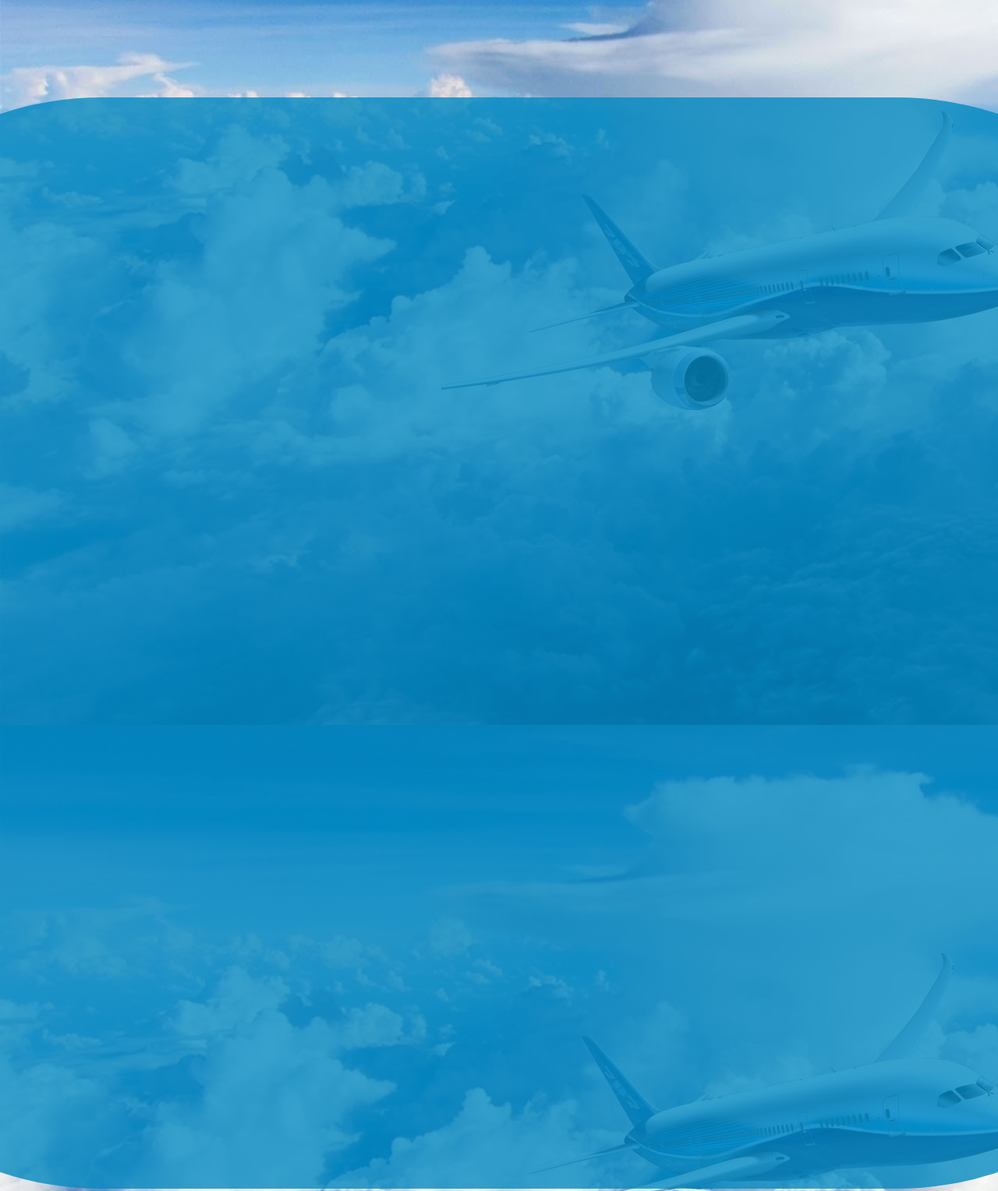
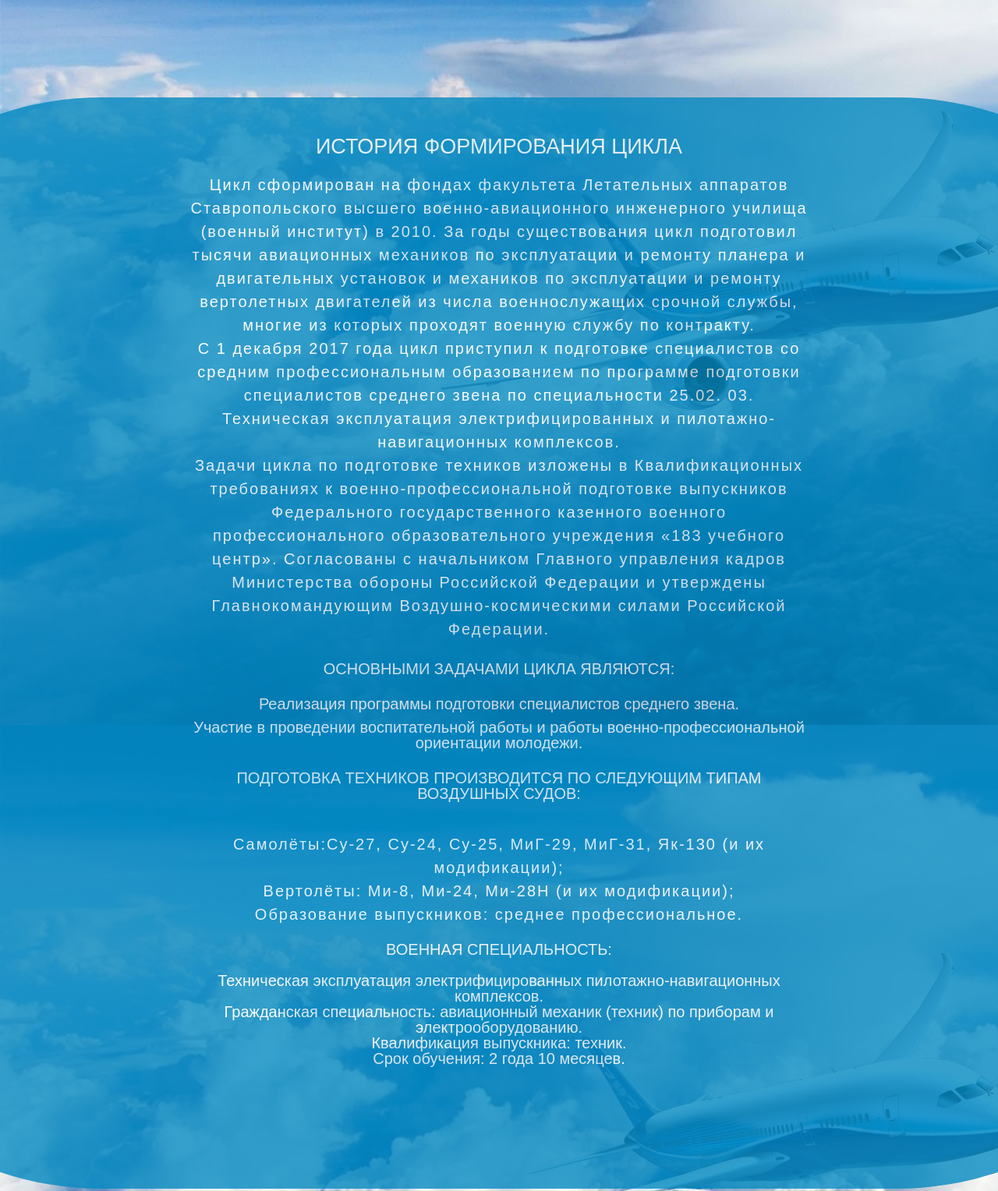
Before and after one commit to YourUneven/verstkaAO183, a plain HTML site: page content.html in a window 1280 px wide. Shown: the part 150-1678 px from the top of the page at 78% size. Drawn offline with Linux system fonts and the light colour scheme; a web font is replaced by a local one.

Commit message:
thre subcommit

```diff
--- a/content.html
+++ b/content.html
@@ -31,8 +31,30 @@
 
 
 <div class="content__box">
+<div class="one__content-subbox">
+	<p> История формирования цикла</p>
+	<span>Цикл сформирован на фондах факультета Летательных аппаратов Ставропольского высшего военно-авиационного инженерного училища (военный институт) в 2010. За годы существования цикл подготовил тысячи авиационных механиков по эксплуатации и ремонту планера и двигательных установок и механиков по эксплуатации и ремонту вертолетных двигателей из числа военнослужащих срочной службы, многие из которых проходят военную службу по контракту. <br>
 
+		С 1 декабря 2017 года цикл приступил к подготовке специалистов со средним профессиональным образованием по программе подготовки специалистов среднего звена по специальности 25.02. 03. Техническая эксплуатация электрифицированных и пилотажно-навигационных комплексов. <br>
 
+		Задачи цикла по подготовке техников изложены в Квалификационных требованиях к военно-профессиональной подготовке выпускников Федерального государственного казенного военного профессионального образовательного учреждения «183 учебного центр». Согласованы с начальником Главного управления кадров Министерства обороны Российской Федерации и утверждены Главнокомандующим Воздушно-космическими силами Российской Федерации.</span>
+</div>
+<div class="two__content-subbox">
+	<p>Основными задачами цикла являются:</p>
+	<ul>
+		<li>Реализация  программы подготовки специалистов среднего звена.</li>
+		<li>Участие в проведении воспитательной работы и работы военно-профессиональной ориентации молодежи.</li>
+	</ul>
+	<p>Подготовка техников производится по следующим типам воздушных судов:</p> <br>
+		<span>Самолёты:Су-27, Су-24, Су-25, МиГ-29, МиГ-31, Як-130 (и их модификации);<br>
+		Вертолёты: Ми-8, Ми-24, Ми-28Н (и их модификации);<br>
+		Образование выпускников: среднее профессиональное.</span>
+		<p>Военная специальность:</p>
+			 Техническая эксплуатация электрифицированных пилотажно-навигационных комплексов.<br>
+			 Гражданская специальность: авиационный механик (техник) по приборам и электрооборудованию.<br>
+			 Квалификация выпускника: техник.<br>
+			 Срок обучения: 2 года 10 месяцев.</span>
+</div>
 
 </div>
 
--- a/content_style.css
+++ b/content_style.css
@@ -128,12 +128,56 @@ margin: 10px 0 0 0;
 	width:1700px;
 background-color:rgb(4, 138, 193);
 opacity: 0.8;
+display:flex;
+flex-direction:column;
+align-items: center;
 }
 
+.one__content-subbox{
+font-size: 20px;
+padding-top: 50px;
+width: 800px;
+height: 800px ;
+text-align: center;
+
+}
+
+.one__content-subbox p{
+	font-size: 27px;
+	text-transform: uppercase;
+}
+.one__content-subbox span{
+ display: block;
+ line-height: 1.5;
+  letter-spacing: 2px;
+ padding-top: 20px;
+
+}
+.two__content-subbox{
+font-size: 20px;
+	width: 800px;
+	height: 800px ;
+
+	text-align: center;
 
 
+}
+.two__content-subbox li {
+	display: block;
+font-size: 20px;
+}
+.two__content-subbox p {
+	padding: 20px;
+	text-transform: uppercase;
+
+}
+.two__content-subbox span{
+	display: block;
+	line-height: 1.5;
+	 letter-spacing: 2px;
 
 
+ }
 
 
 
```
